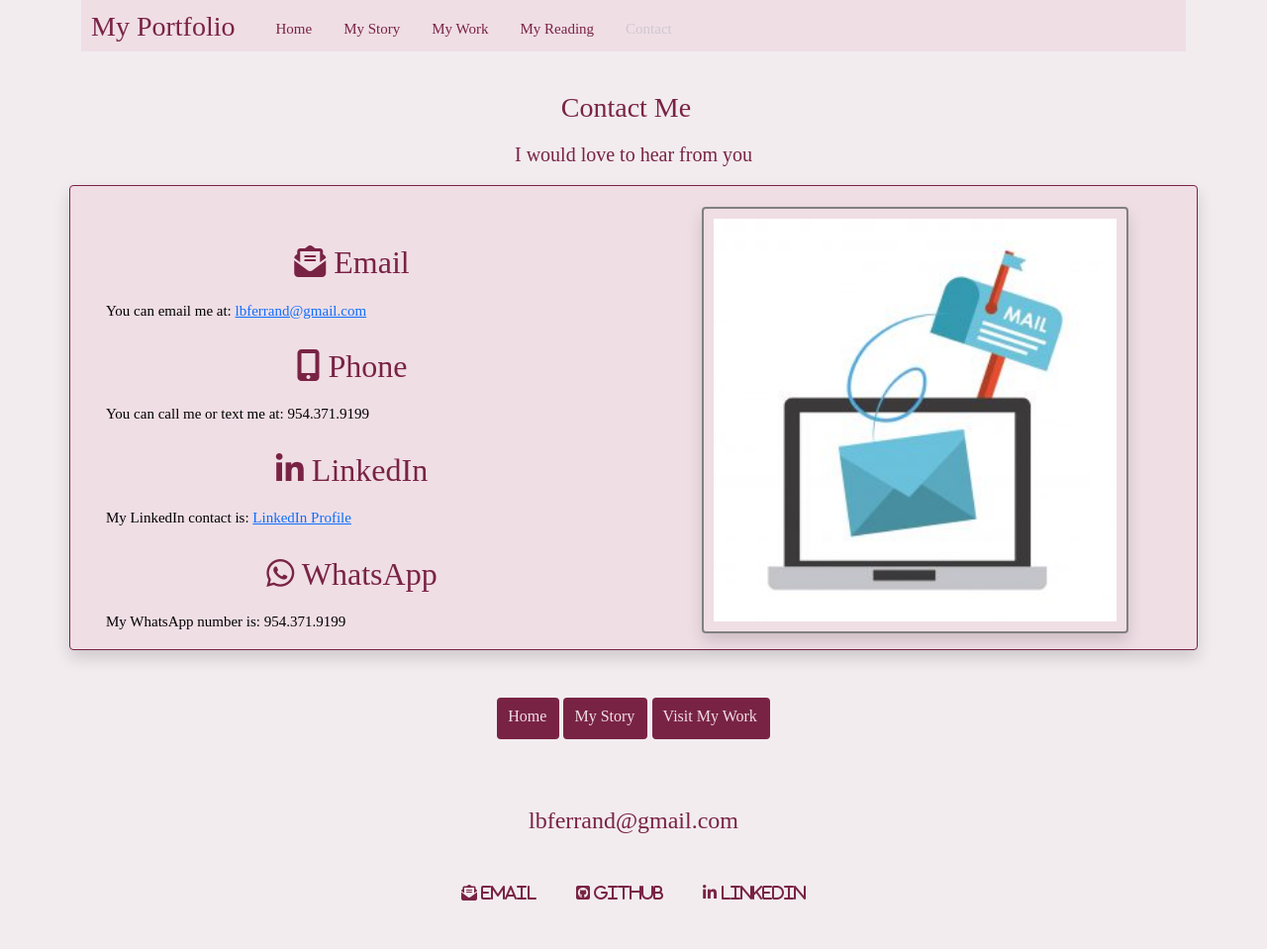
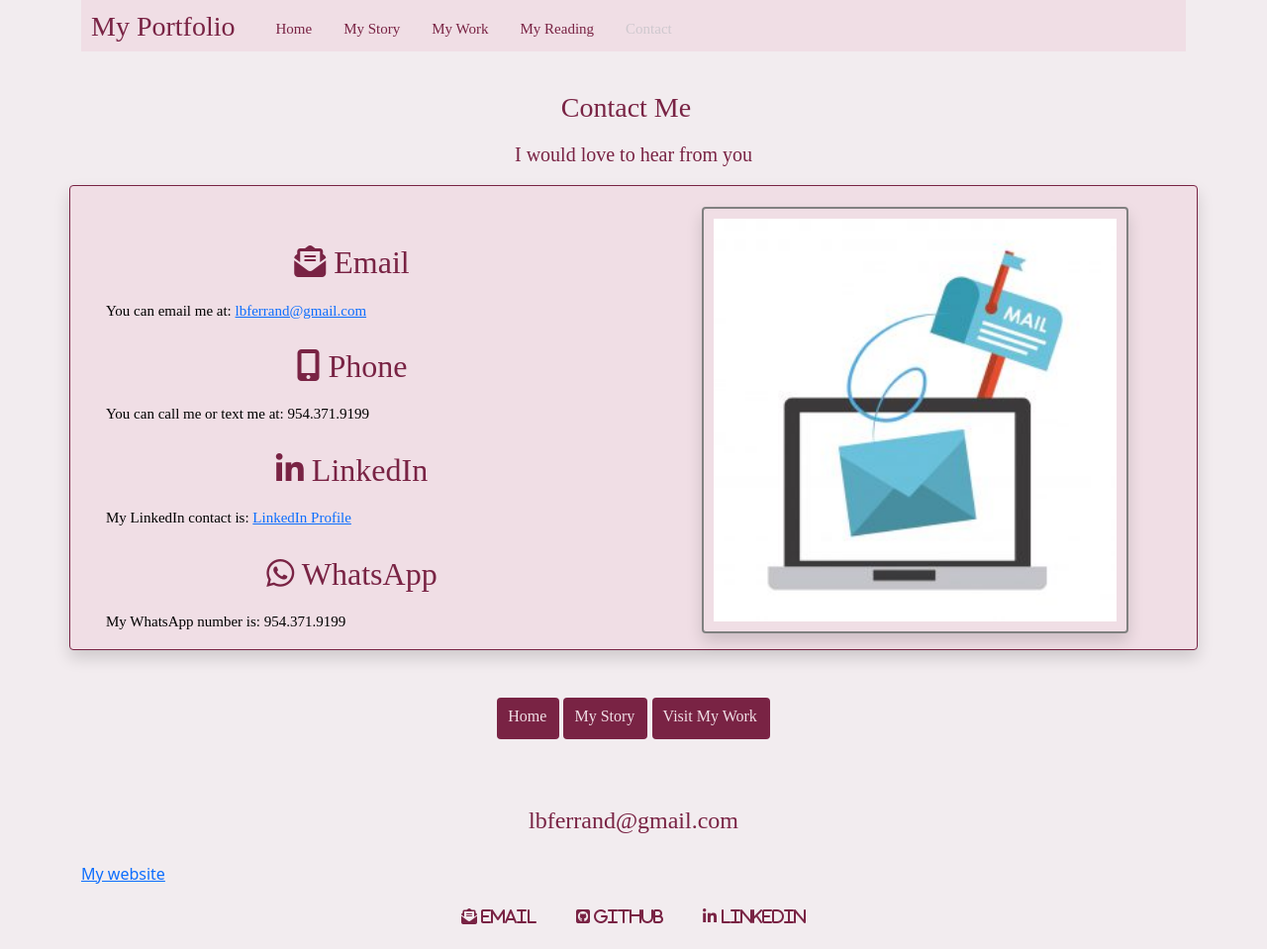
Before and after one commit to lbferrand/myportfolio, a plain HTML site: page contact.html in a window 1280 px wide. Shown: the whole page at 99% size. Before the commit the page ends 935 px from the top, so only its background shows below. Drawn offline with nearby package versions, Linux system fonts and the light colour scheme; a web font is replaced by a local one.

Commit message:
Add website name to contact page

```diff
--- a/contact.html
+++ b/contact.html
@@ -139,6 +139,9 @@
           >
         </div>
         <br />
+        <div>
+          <a href="www.lbferrandportfolio.com">My website</a>
+        </div>
 
         <div class="social-links d-flex justify-content-center">
           <a href="mailto:lbferrand@gmail.com">
```
